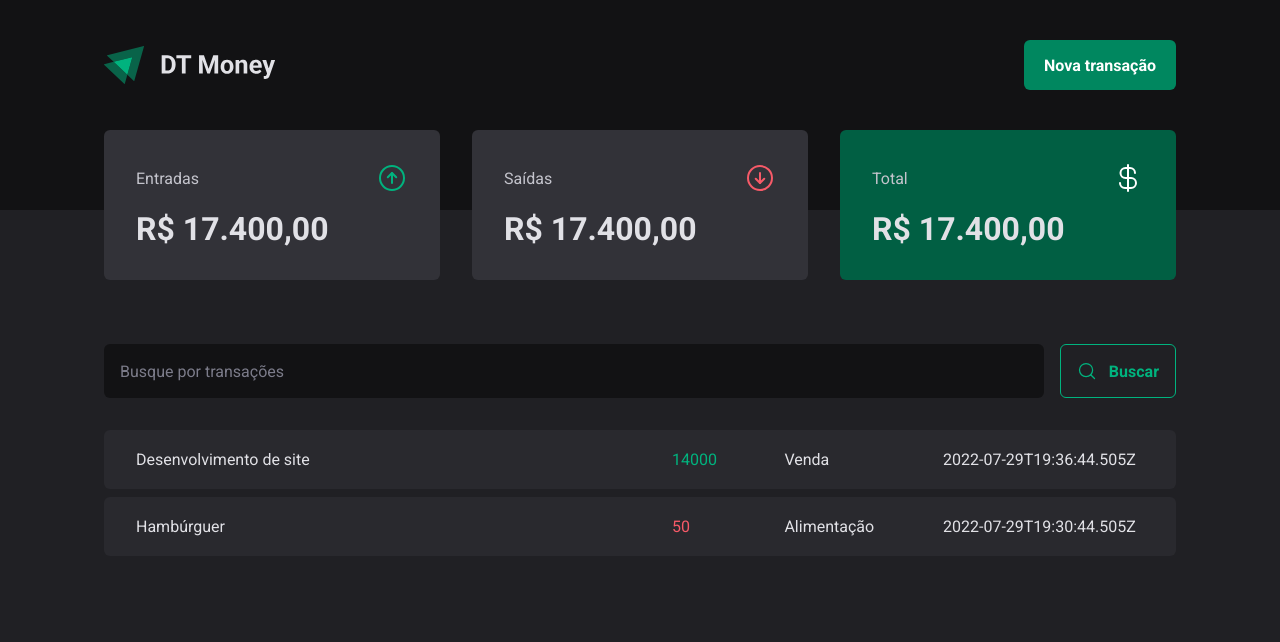
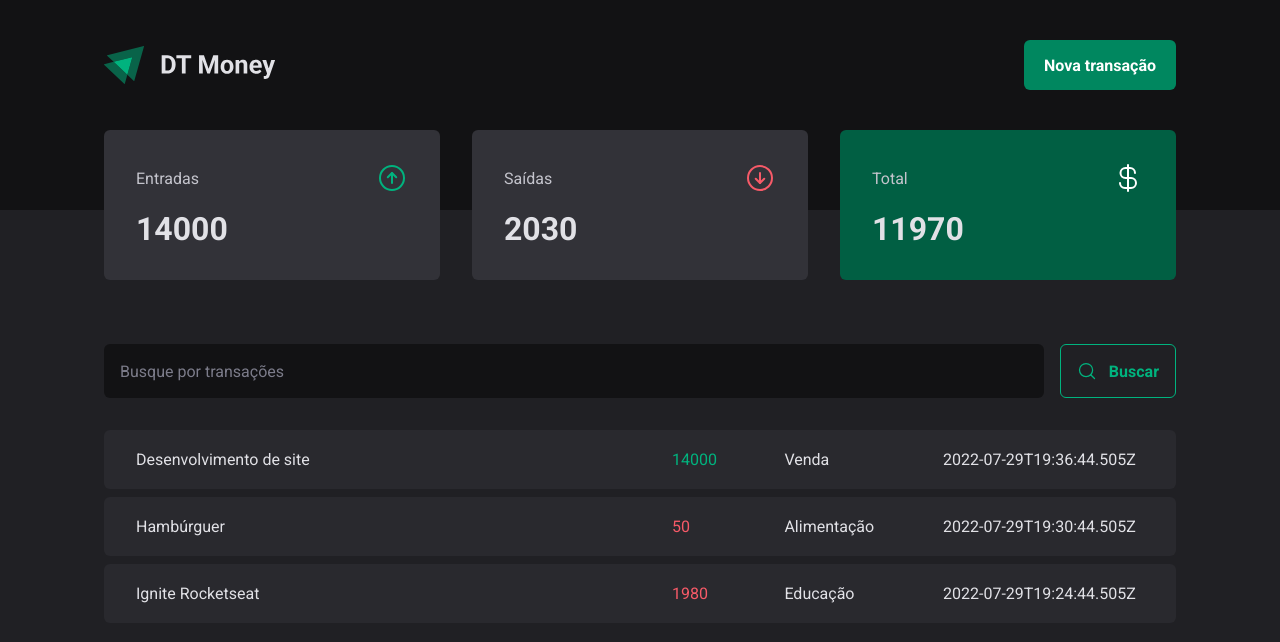
Before and after one commit to MauricioRezende/rocketseat-dt-money, a React (Vite) app: page / in a window 1280 px wide. Shown: the top 642 px of the page. Built offline with nearby package versions, Linux system fonts and the light colour scheme; data requests are answered from the project's data file.

Commit message:
feat: calculating transaction summary

```diff
--- a/server.json
+++ b/server.json
@@ -15,6 +15,14 @@
       "category": "Alimentação",
       "price": 50,
       "createdAt": "2022-07-29T19:30:44.505Z"
+    },
+    {
+      "id": 3,
+      "description": "Ignite Rocketseat",
+      "type": "outcome",
+      "category": "Educação",
+      "price": 1980,
+      "createdAt": "2022-07-29T19:24:44.505Z"
     }
   ]
 }
--- a/src/components/Summary/index.tsx
+++ b/src/components/Summary/index.tsx
@@ -1,11 +1,29 @@
-import { ArrowCircleDown, ArrowCircleUp, CurrencyDollar } from "phosphor-react";
-import { useContext } from "react";
-import { TransactionsContext } from "../../contexts/TransactionsContext";
-import { SummaryCard, SummaryContainer } from "./styles";
+import { ArrowCircleDown, ArrowCircleUp, CurrencyDollar } from 'phosphor-react';
+import { useContext } from 'react';
+import { TransactionsContext } from '../../contexts/TransactionsContext';
+import { SummaryCard, SummaryContainer } from './styles';
+
 export function Summary() {
-  const { transactions } = useContext(TransactionsContext)
+  const { transactions } = useContext(TransactionsContext);
 
-  console.log(transactions)
+  const summary = transactions.reduce(
+    (acc, transaction) => {
+      if (transaction.type === 'income') {
+        acc.income += transaction.price;
+        acc.total += transaction.price;
+      } else {
+        acc.outcome += transaction.price;
+        acc.total -= transaction.price;
+      }
+
+      return acc;
+    },
+    {
+      income: 0,
+      outcome: 0,
+      total: 0,
+    },
+  );
 
   return (
     <SummaryContainer>
@@ -14,21 +32,26 @@
           <span>Entradas</span>
           <ArrowCircleUp size={32} color="#00b37e" />
         </header>
-        <strong>R$ 17.400,00</strong>
+
+        <strong>{summary.income}</strong>
       </SummaryCard>
+
       <SummaryCard>
         <header>
           <span>Saídas</span>
           <ArrowCircleDown size={32} color="#f75a68" />
         </header>
-        <strong>R$ 17.400,00</strong>
+
+        <strong>{summary.outcome}</strong>
       </SummaryCard>
+
       <SummaryCard variant="green">
         <header>
           <span>Total</span>
           <CurrencyDollar size={32} color="#fff" />
         </header>
-        <strong>R$ 17.400,00</strong>
+
+        <strong>{summary.total}</strong>
       </SummaryCard>
     </SummaryContainer>
   );
```
